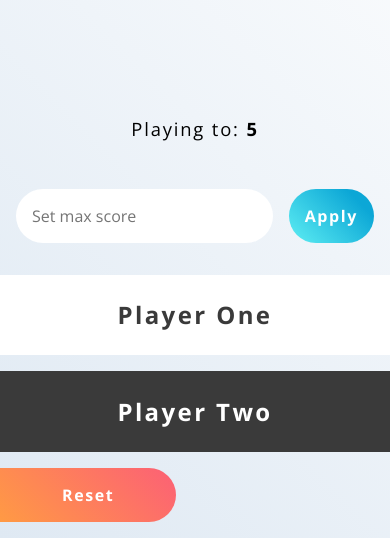
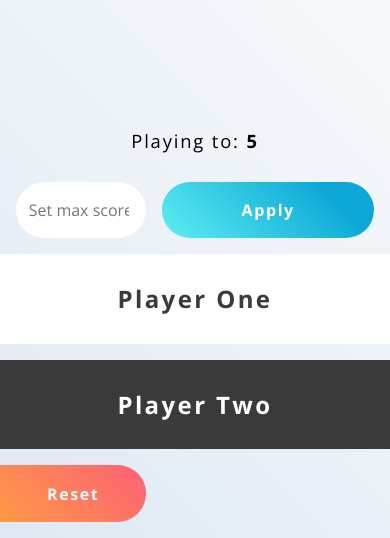
Before and after one commit to mxzawadzki/Score-Keeper, a plain HTML site: page index.html in a window 390 px wide. Shown: the part 306-844 px from the top of the page. Drawn offline with nearby package versions, Linux system fonts and the light colour scheme.

Commit message:
Update design, add media query

```diff
--- a/css/style.css
+++ b/css/style.css
@@ -37,16 +37,16 @@
   margin-bottom: 1rem;
   padding: 0;
   display: grid;
-  grid-template-columns: 1fr 1fr 1fr 1fr;
+  grid-template-columns: repeat(5, 1fr);
   grid-gap: 1rem;
-  grid-column-gap: 1rem;
 }
 
 .options__max {
   font-size: 1.15em;
   letter-spacing: 0.1em;
-  margin: 0 auto;
-  grid-column: 1/5;
+  align-self: center;
+  justify-self: center;
+  grid-column: 1/6;
 }
 
 .options__max--score {
@@ -54,15 +54,16 @@
 }
 
 .options__input {
-  padding: 0.5rem 1em;
-  margin: 1rem 0 1rem 1rem;
+  margin-left: 1rem;
+  padding-left: 0.8rem;
   font-size: 1em;
   font-family: 'Open Sans', sans-serif;
+  text-align: center;
   border: none;
   border-radius: 50px;
-  box-sizing: border-box;
   outline: none;
-  grid-column: 1/4;
+  min-width: 0;
+  grid-column: 1/3;
 }
 
 .options__button {
@@ -74,14 +75,15 @@
   letter-spacing: 0.1em;
   border: none;
   outline: none;
-  grid-column: 1/5;
+  grid-column: 1/6;
 }
 
 .options__button--apply {
-  margin: 1rem 1rem 1rem 0;
-  padding: 0.5rem 1em;
+  margin-right: 1rem;
+  padding: 0;
+  min-height: 2em;
   border-radius: 50px;
-  grid-column: 4/5;
+  grid-column: 3/6;
 }
 
 .options__button--apply {
@@ -113,7 +115,8 @@
 
 .options__button--reset {
   grid-column: 1/3;
-  padding: 0.5rem;
+  padding: 0;
+  min-height: 2em;
   border-top-right-radius: 50px;
   border-bottom-right-radius: 50px;
   background-image: linear-gradient(45deg, #ff9a44 0%, #fc6076 100%);
@@ -123,8 +126,10 @@
   background-image: linear-gradient(45deg, #ffab55 0%, #fb7187 100%);
 }
 
-@media(max-width: 278px) {
-  .results__title {
-    font-size: 3em;
+@media(min-width: 425px) {
+  .wrapper {
+    margin: 0 auto;
+    max-width: 425px;
+    box-shadow: 15px 0px 100px rgba(152, 177, 202, 0.1), -15px 0px 100px rgba(152, 177, 202, 0.1);
   }
 }
```
